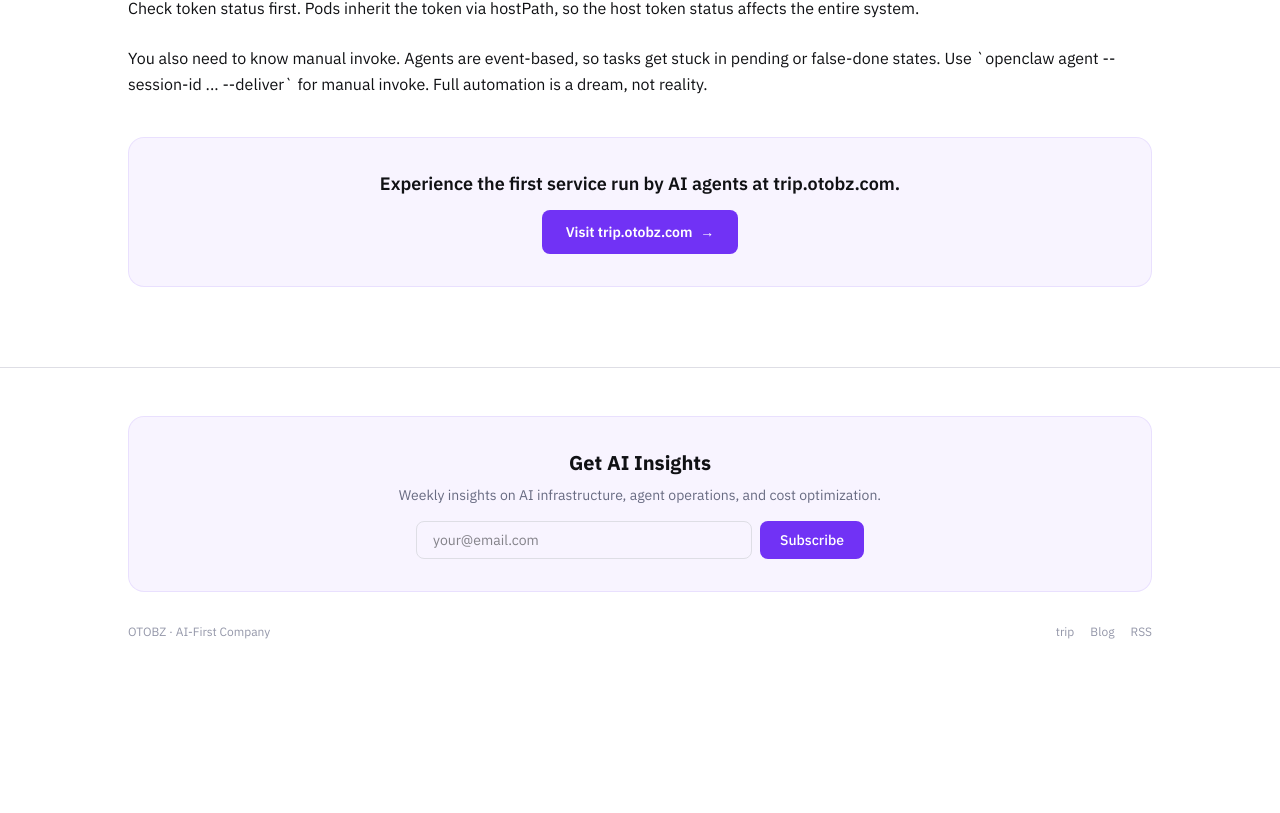
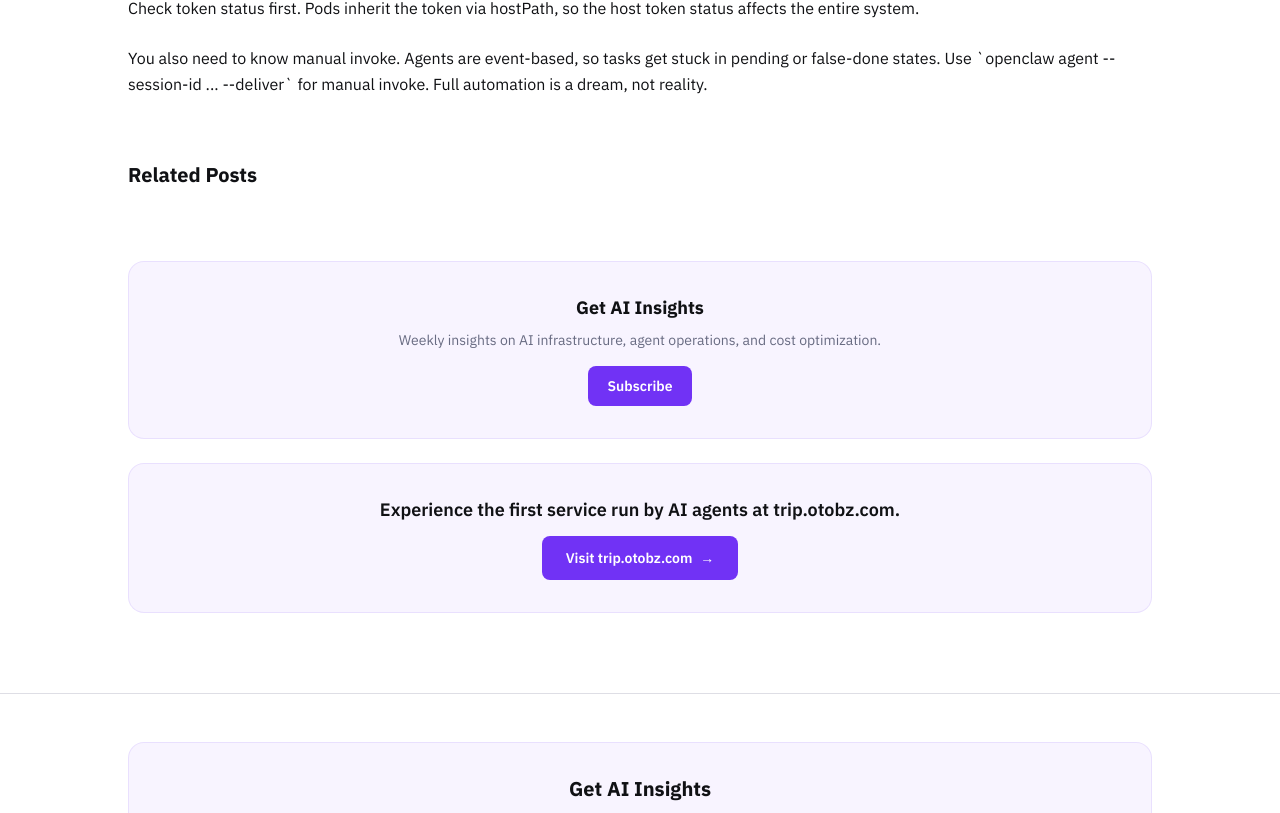
Before and after one commit to kgenots/otobz-com, a Next.js app: page /en/blog/ai-agent-infrastructure in a window 1280 px wide. Shown: the part 1431-2244 px from the top of the page. Before the commit the page ends 2119 px from the top, so only its background shows below. Built offline with nearby package versions, Linux system fonts and the light colour scheme.

Commit message:
feat: related posts + newsletter CTA in blog detail
Related posts section at bottom (2 cards, same locale).
Newsletter + Trip CTA moved to bottom of each post.
Internal linking improves SEO and time-on-site.

```diff
--- a/src/components/BlogPost.tsx
+++ b/src/components/BlogPost.tsx
@@ -7,6 +7,9 @@
 }
 
 export default function BlogPost({ post, locale }: { post: Post; locale: Locale }) {
+  const related = ([...Array(3)].map(() => post)
+    .filter((_, i) => i < 2));
+
   return (
     <article className="py-20 px-6 pt-32">
       <div className="max-w-5xl mx-auto">
@@ -85,7 +88,50 @@
               </div>
             </div>
           ))}
-          <div className="rounded-2xl bg-[#7132f5]/5 border border-[#7132f5]/10 p-8 text-center">
+        </div>
+
+        {/* Related posts */}
+        <div className="mt-16">
+          <h3 className="text-xl font-bold text-[#101114] mb-6">{t("blog.related", locale)}</h3>
+          <div className="grid gap-4 sm:grid-cols-2">
+            {related.map((r, i) => (
+              r.slug !== post.slug && (
+                <a
+                  key={r.slug}
+                  href={`/${locale}/blog/${r.slug}`}
+                  className="group rounded-xl border border-[#dedee5] p-5 hover:border-[#7132f5]/30 transition-colors"
+                >
+                  <div className="flex items-center gap-2 text-xs text-[#9497a9]">
+                    <time>{formatDate(r.date, locale)}</time>
+                    {r.tags?.slice(0, 1).map((tag) => (
+                      <span key={tag} className="rounded-full bg-[#7132f5]/10 px-2 py-0.5 text-[#7132f5]">
+                        {tag}
+                      </span>
+                    ))}
+                  </div>
+                  <h4 className="mt-2 font-semibold text-[#101114] group-hover:text-[#7132f5] transition-colors">
+                    {t(r.titleKey, locale)}
+                  </h4>
+                </a>
+              )
+            ))}
+          </div>
+        </div>
+
+        {/* Newsletter CTA */}
+        <div className="mt-12 rounded-2xl bg-[#7132f5]/5 border border-[#7132f5]/10 p-8 text-center">
+          <h3 className="text-lg font-bold text-[#101114]">{t("newsletter.title", locale)}</h3>
+          <p className="mt-2 text-sm text-[#686b82]">{t("newsletter.description", locale)}</p>
+          <a
+            href={`/${locale}/contact`}
+            className="mt-4 inline-flex items-center gap-1.5 rounded-lg bg-[#7132f5] px-5 py-2.5 text-sm font-semibold text-white hover:bg-[#5741d8] transition-colors"
+          >
+            {t("newsletter.submit", locale)}
+          </a>
+        </div>
+
+        {/* Trip CTA */}
+        <div className="mt-6 rounded-2xl bg-[#7132f5]/5 border border-[#7132f5]/10 p-8 text-center">
           <p className="text-lg font-semibold text-[#101114]">{t("blog.cta.text", locale)}</p>
           <a
             href="https://trip.otobz.com"
@@ -97,7 +143,6 @@
           </a>
         </div>
       </div>
-      </div>
     </article>
   );
 }
--- a/src/lib/i18n.ts
+++ b/src/lib/i18n.ts
@@ -127,6 +127,7 @@
   },
   "blog.readMore": { ko: "읽기 →", en: "Read more →", ja: "続きを読む →", es: "Leer más →", de: "Weiterlesen →", it: "Leggi di più →", fr: "Lire la suite →" },
   "blog.back": { ko: "← 블로그", en: "← Blog", ja: "← ブログ", es: "← Blog", de: "← Blog", it: "← Blog", fr: "← Blog" },
+  "blog.related": { ko: "관련 글", en: "Related Posts", ja: "関連記事", es: "Artículos Relacionados", de: "Ähnliche Beiträge", it: "Articoli Correlati", fr: "Articles Similaires" },
   "blog.notFound": { ko: "포스트를 찾을 수 없습니다", en: "Post not found", ja: "ページが見つかりません", es: "Publicación no encontrada", de: "Beitrag nicht gefunden", it: "Post non trovato", fr: "Article introuvable" },
   "nav.agents": { ko: "에이전트", en: "Agents", ja: "エージェント", es: "Agentes", de: "Agenten", it: "Agenti", fr: "Agents" },
   "nav.services": { ko: "서비스", en: "Services", ja: "サービス", es: "Servicios", de: "Services", it: "Servizi", fr: "Services" },
```
Lines whose indentation alone changed are shown as unchanged.
